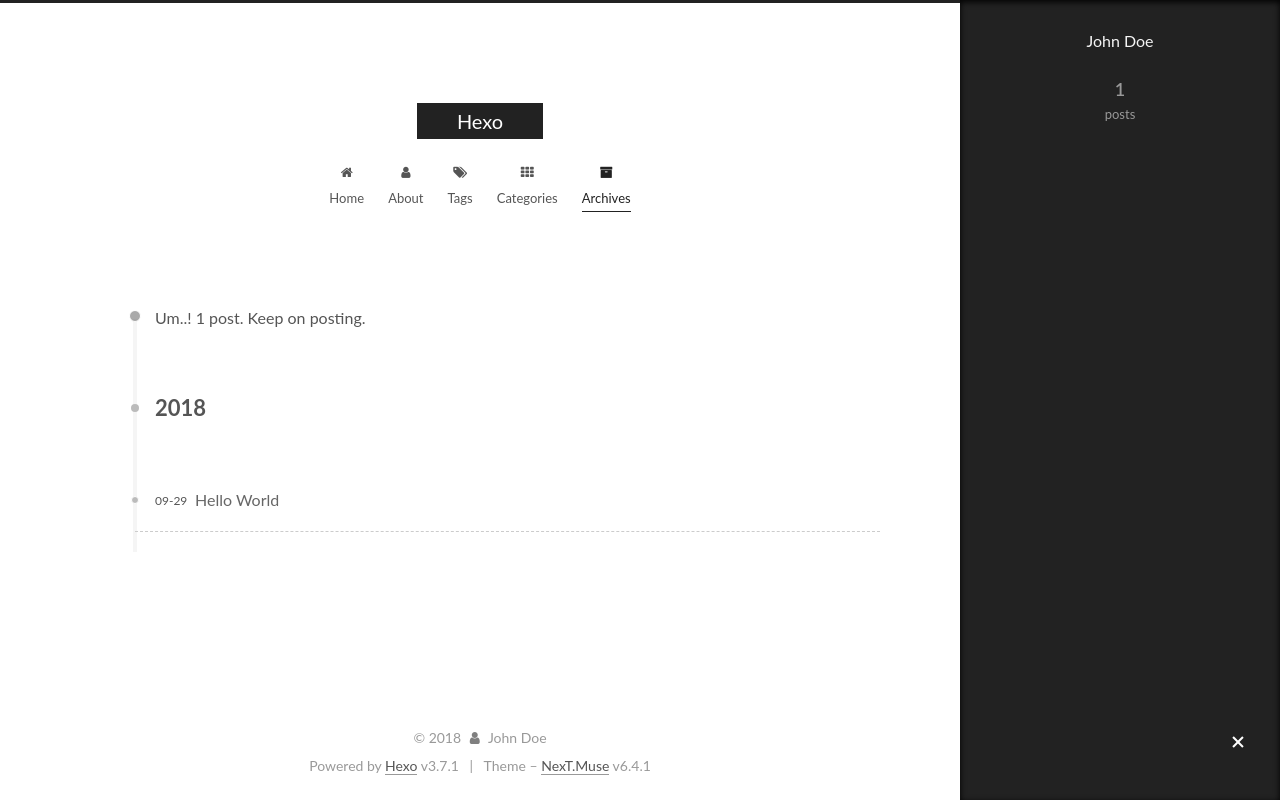
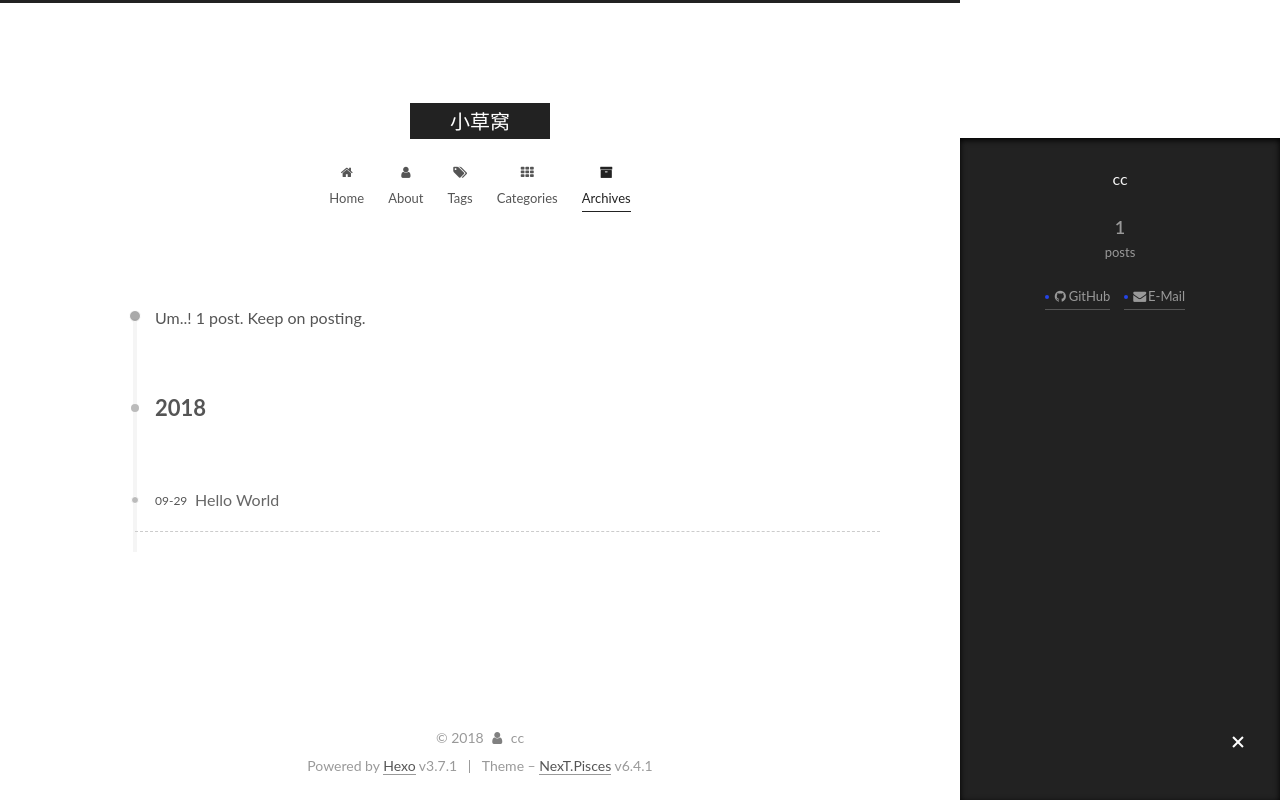
Before and after one commit to grasscy/grasscy.github.io, a plain HTML site: page archives/2018/09/index.html in a window 1280 px wide. Both pictures are taken after a click on the element 1238 px from the left and 743 px from the top of the page. Drawn offline with Linux system fonts and the light colour scheme.

Commit message:
Site updated: 2018-09-30 21:07:56

```diff
--- a/2018/09/29/hello-world/index.html
+++ b/2018/09/29/hello-world/index.html
@@ -14,7 +14,7 @@
 
 
 
-<html class="theme-next muse use-motion" lang="">
+<html class="theme-next pisces use-motion" lang="zh_Hans">
 <head>
   <meta charset="UTF-8"/>
 <meta http-equiv="X-UA-Compatible" content="IE=edge" />
@@ -84,7 +84,7 @@
   var NexT = window.NexT || {};
   var CONFIG = {
     root: '/',
-    scheme: 'Muse',
+    scheme: 'Pisces',
     version: '6.4.1',
     sidebar: {"position":"left","display":"post","offset":12,"b2t":false,"scrollpercent":false,"onmobile":false},
     fancybox: false,
@@ -112,9 +112,9 @@
 <meta property="og:type" content="article">
 <meta property="og:title" content="Hello World">
 <meta property="og:url" content="182.254.156.112/2018/09/29/hello-world/index.html">
-<meta property="og:site_name" content="Hexo">
+<meta property="og:site_name" content="小草窝">
 <meta property="og:description" content="Welcome to Hexo! This is your very first post. Check documentation for more info. If you get any problems when using Hexo, you can find the answer in troubleshooting or you can ask me on GitHub. Quick">
-<meta property="og:locale" content="default">
+<meta property="og:locale" content="zh_Hans">
 <meta property="og:updated_time" content="2018-09-29T12:54:50.623Z">
 <meta name="twitter:card" content="summary">
 <meta name="twitter:title" content="Hello World">
@@ -135,7 +135,7 @@
   };
 </script>
 
-  <title>Hello World | Hexo</title>
+  <title>Hello World | 小草窝</title>
 
 
 
@@ -175,7 +175,7 @@
 
 </head>
 
-<body itemscope itemtype="http://schema.org/WebPage" lang="default">
+<body itemscope itemtype="http://schema.org/WebPage" lang="zh_Hans">
 
 
 
@@ -193,7 +193,7 @@
     <div class="custom-logo-site-title">
       <a href="/" class="brand" rel="start">
         <span class="logo-line-before"><i></i></span>
-        <span class="site-title">Hexo</span>
+        <span class="site-title">小草窝</span>
         <span class="logo-line-after"><i></i></span>
       </a>
     </div>
@@ -264,9 +264,6 @@
 
 
 
-
-
-
 </nav>
 
 
@@ -284,6 +281,9 @@
     <main id="main" class="main">
       <div class="main-inner">
         <div class="content-wrap">
+
+
+
 
           <div id="content" class="content">
 
@@ -307,13 +307,13 @@
     <link itemprop="mainEntityOfPage" href="182.254.156.112/2018/09/29/hello-world/">
 
     <span hidden itemprop="author" itemscope itemtype="http://schema.org/Person">
-      <meta itemprop="name" content="John Doe">
+      <meta itemprop="name" content="cc">
       <meta itemprop="description" content="">
       <meta itemprop="image" content="/images/avatar.gif">
     </span>
 
     <span hidden itemprop="publisher" itemscope itemtype="http://schema.org/Organization">
-      <meta itemprop="name" content="Hexo">
+      <meta itemprop="name" content="小草窝">
     </span>
 
 
@@ -467,7 +467,7 @@
         <div class="site-overview">
           <div class="site-author motion-element" itemprop="author" itemscope itemtype="http://schema.org/Person">
 
-              <p class="site-author-name" itemprop="name">John Doe</p>
+              <p class="site-author-name" itemprop="name">cc</p>
               <p class="site-description motion-element" itemprop="description"></p>
           </div>
 
@@ -492,6 +492,20 @@
 
 
 
+
+            <div class="links-of-author motion-element">
+
+                <span class="links-of-author-item">
+                  <a href="https://github.com/grasscy" target="_blank" title="GitHub"><i class="fa fa-fw fa-github"></i>GitHub</a>
+
+                </span>
+
+                <span class="links-of-author-item">
+                  <a href="mailto:grassc@qq.com" target="_blank" title="E-Mail"><i class="fa fa-fw fa-envelope"></i>E-Mail</a>
+
+                </span>
+
+            </div>
 
 
 
@@ -542,7 +556,7 @@
   <span class="with-love" id="animate">
     <i class="fa fa-user"></i>
   </span>
-  <span class="author" itemprop="copyrightHolder">John Doe</span>
+  <span class="author" itemprop="copyrightHolder">cc</span>
 
 
 
@@ -560,7 +574,7 @@
 
 
 
-  <div class="theme-info">Theme – <a class="theme-link" target="_blank" href="https://theme-next.org">NexT.Muse</a> v6.4.1</div>
+  <div class="theme-info">Theme – <a class="theme-link" target="_blank" href="https://theme-next.org">NexT.Pisces</a> v6.4.1</div>
 
 
 
@@ -654,6 +668,13 @@
 
 
 
+  <script type="text/javascript" src="/js/src/affix.js?v=6.4.1"></script>
+
+  <script type="text/javascript" src="/js/src/schemes/pisces.js?v=6.4.1"></script>
+
+
+
+
   <script type="text/javascript" src="/js/src/scrollspy.js?v=6.4.1"></script>
 <script type="text/javascript" src="/js/src/post-details.js?v=6.4.1"></script>
 
--- a/archives/2018/09/index.html
+++ b/archives/2018/09/index.html
@@ -14,7 +14,7 @@
 
 
 
-<html class="theme-next muse use-motion" lang="">
+<html class="theme-next pisces use-motion" lang="zh_Hans">
 <head>
   <meta charset="UTF-8"/>
 <meta http-equiv="X-UA-Compatible" content="IE=edge" />
@@ -84,7 +84,7 @@
   var NexT = window.NexT || {};
   var CONFIG = {
     root: '/',
-    scheme: 'Muse',
+    scheme: 'Pisces',
     version: '6.4.1',
     sidebar: {"position":"left","display":"post","offset":12,"b2t":false,"scrollpercent":false,"onmobile":false},
     fancybox: false,
@@ -109,12 +109,12 @@
 
 
   <meta property="og:type" content="website">
-<meta property="og:title" content="Hexo">
+<meta property="og:title" content="小草窝">
 <meta property="og:url" content="182.254.156.112/archives/2018/09/index.html">
-<meta property="og:site_name" content="Hexo">
-<meta property="og:locale" content="default">
+<meta property="og:site_name" content="小草窝">
+<meta property="og:locale" content="zh_Hans">
 <meta name="twitter:card" content="summary">
-<meta name="twitter:title" content="Hexo">
+<meta name="twitter:title" content="小草窝">
 
 
 
@@ -131,7 +131,7 @@
   };
 </script>
 
-  <title>Archive | Hexo</title>
+  <title>Archive | 小草窝</title>
 
 
 
@@ -171,7 +171,7 @@
 
 </head>
 
-<body itemscope itemtype="http://schema.org/WebPage" lang="default">
+<body itemscope itemtype="http://schema.org/WebPage" lang="zh_Hans">
 
 
 
@@ -189,7 +189,7 @@
     <div class="custom-logo-site-title">
       <a href="/" class="brand" rel="start">
         <span class="logo-line-before"><i></i></span>
-        <span class="site-title">Hexo</span>
+        <span class="site-title">小草窝</span>
         <span class="logo-line-after"><i></i></span>
       </a>
     </div>
@@ -260,6 +260,23 @@
 
 
 
+</nav>
+
+
+
+
+
+
+
+</div>
+    </header>
+
+
+
+
+    <main id="main" class="main">
+      <div class="main-inner">
+        <div class="content-wrap">
 
 
 
@@ -285,23 +302,6 @@
 
 
 
-</nav>
-
-
-
-
-
-
-
-</div>
-    </header>
-
-
-
-
-    <main id="main" class="main">
-      <div class="main-inner">
-        <div class="content-wrap">
 
           <div id="content" class="content">
 
@@ -405,7 +405,7 @@
         <div class="site-overview">
           <div class="site-author motion-element" itemprop="author" itemscope itemtype="http://schema.org/Person">
 
-              <p class="site-author-name" itemprop="name">John Doe</p>
+              <p class="site-author-name" itemprop="name">cc</p>
               <p class="site-description motion-element" itemprop="description"></p>
           </div>
 
@@ -430,6 +430,20 @@
 
 
 
+
+            <div class="links-of-author motion-element">
+
+                <span class="links-of-author-item">
+                  <a href="https://github.com/grasscy" target="_blank" title="GitHub"><i class="fa fa-fw fa-github"></i>GitHub</a>
+
+                </span>
+
+                <span class="links-of-author-item">
+                  <a href="mailto:grassc@qq.com" target="_blank" title="E-Mail"><i class="fa fa-fw fa-envelope"></i>E-Mail</a>
+
+                </span>
+
+            </div>
 
 
 
@@ -464,7 +478,7 @@
   <span class="with-love" id="animate">
     <i class="fa fa-user"></i>
   </span>
-  <span class="author" itemprop="copyrightHolder">John Doe</span>
+  <span class="author" itemprop="copyrightHolder">cc</span>
 
 
 
@@ -482,7 +496,7 @@
 
 
 
-  <div class="theme-info">Theme – <a class="theme-link" target="_blank" href="https://theme-next.org">NexT.Muse</a> v6.4.1</div>
+  <div class="theme-info">Theme – <a class="theme-link" target="_blank" href="https://theme-next.org">NexT.Pisces</a> v6.4.1</div>
 
 
 
@@ -576,6 +590,13 @@
 
 
 
+  <script type="text/javascript" src="/js/src/affix.js?v=6.4.1"></script>
+
+  <script type="text/javascript" src="/js/src/schemes/pisces.js?v=6.4.1"></script>
+
+
+
+
 
 
 
```
Also changed, not shown: archives/2018/index.html (+50 -29 lines), archives/index.html (+50 -29 lines), index.html (+38 -17 lines).
